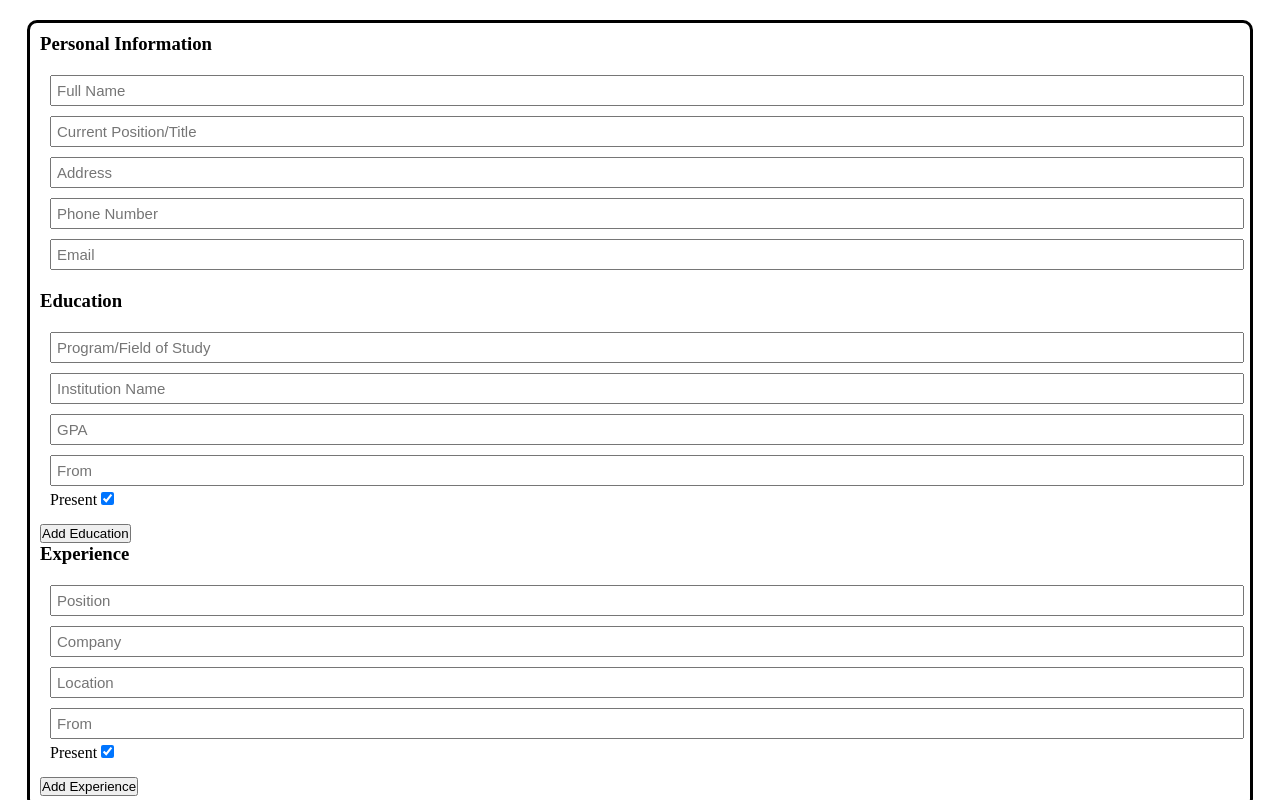
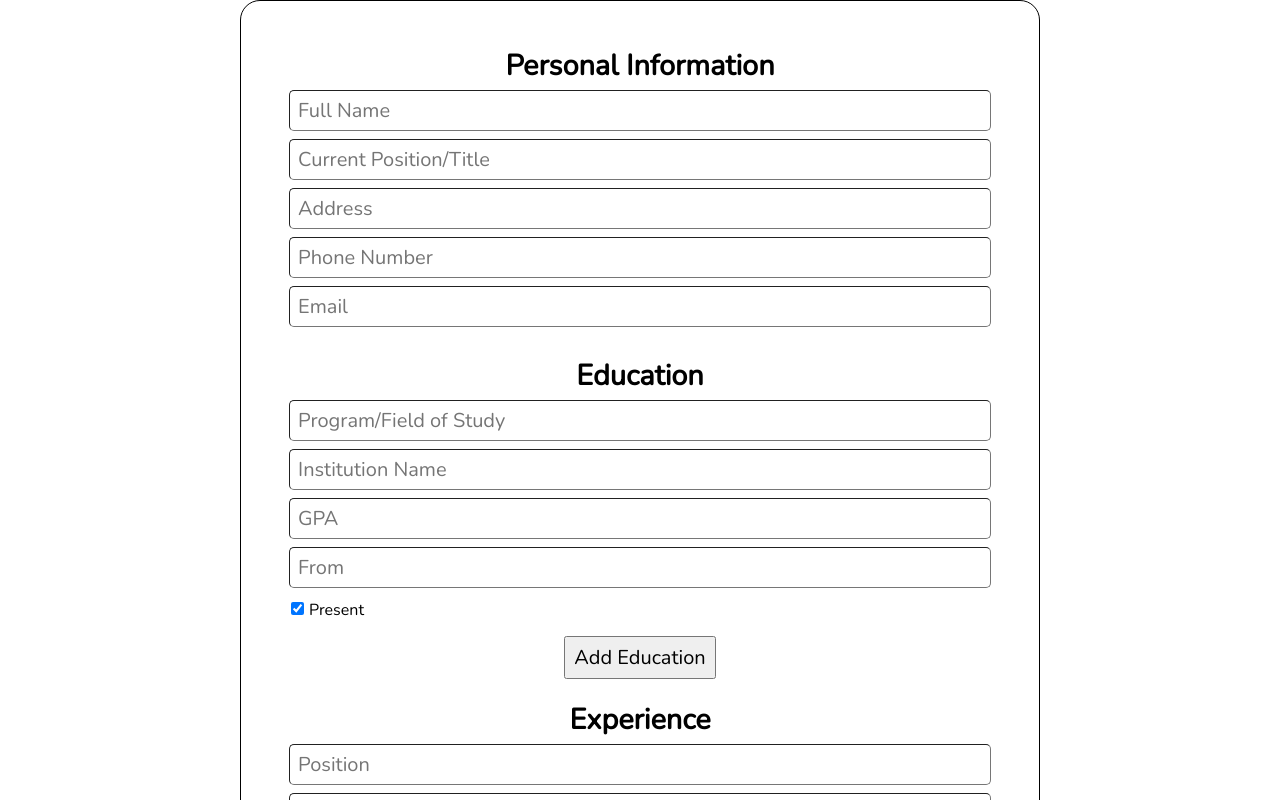
Before and after one commit to ArjunSaili1/ResumeGenerator, a React (Create React App) app: page / in a window 1280 px wide. Shown: the top 800 px of the page. Built offline with nearby package versions, Linux system fonts and the light colour scheme; the HTML template or start-up script is replaced by a standard one.

Commit message:
Updated Styling, Add Normalize.css

```diff
--- a/package.json
+++ b/package.json
@@ -6,6 +6,7 @@
     "@testing-library/jest-dom": "^5.16.2",
     "@testing-library/react": "^12.1.3",
     "@testing-library/user-event": "^13.5.0",
+    "normalize.css": "^8.0.1",
     "react": "^17.0.2",
     "react-dom": "^17.0.2",
     "react-scripts": "5.0.0",
--- a/src/App.js
+++ b/src/App.js
@@ -1,5 +1,6 @@
 import React, { Component } from "react";
 import ResumeForm from "./components/ResumeForm";
+import 'normalize.css';
 
 class App extends Component {
   constructor(){
--- a/src/components/CreateSectionButton.js
+++ b/src/components/CreateSectionButton.js
@@ -8,10 +8,10 @@ class CreateSectionButton extends Component {
 
     createButton(){
         if(this.props.newExpSection){
-            return <button onClick={this.props.newExpSection}>Add Experience</button>
+            return <button className="create-section-button" onClick={this.props.newExpSection}>Add Experience</button>
         }
         if(this.props.newEduSection){
-            return <button onClick={this.props.newEduSection}>Add Education</button>
+            return <button className="create-section-button" onClick={this.props.newEduSection}>Add Education</button>
         }
     }
 
--- a/src/components/ResumeForm.js
+++ b/src/components/ResumeForm.js
@@ -8,7 +8,7 @@ class ResumeForm extends Component {
     constructor(props){
         super(props)
 
-        this.pdSection = <Section sectionType="personal" updatePersonalInfo={this.props.updatePersonalInfo}></Section>
+        this.pdSection = <Section sectionType="personal" updatePersonalInfo={this.props.updatePersonalInfo}/>
         this.eduSection = <Section sectionType="education" addEduInfo={this.props.addEduInfo}></Section>;
         this.expSection = <Section sectionType="experience" addExpInfo={this.props.addExpInfo}></Section>;
 
@@ -41,7 +41,7 @@ class ResumeForm extends Component {
 
     render(){
         return(
-            <div>
+            <div className="resume-form-wrapper">
                 <div className="resume-form">
                 {this.pdSection}
                 {this.state.eduSections.map(section => section)}
--- a/src/components/ResumeFormSections/EducationSection.js
+++ b/src/components/ResumeFormSections/EducationSection.js
@@ -3,17 +3,17 @@ import React, { Component } from "react";
 class EducationSection extends Component {
     render(){
         return(
-            <div>
-                <h3 className="section-title">Education</h3>
+            <div className="resume-section">
+                <h2 className="section-title">Education</h2>
                 <div className="section-fields">
-                    <input type="text" name="programName" placeholder="Program/Field of Study" onChange={this.props.updateInfo}></input>
-                    <input type="text" name="schoolName" placeholder="Institution Name" onChange={this.props.updateInfo}></input>
-                    <input type="number" name="gpa" placeholder="GPA" onChange={this.props.updateInfo}></input>
-                    <input type="number" name="fromYear" placeholder="From" onChange={this.props.updateInfo}></input>
+                    <input className="section-input" type="text" name="programName" placeholder="Program/Field of Study" onChange={this.props.updateInfo}></input>
+                    <input className="section-input" type="text" name="schoolName" placeholder="Institution Name" onChange={this.props.updateInfo}></input>
+                    <input className="section-input" type="number" name="gpa" placeholder="GPA" onChange={this.props.updateInfo}></input>
+                    <input className="section-input" type="number" name="fromYear" placeholder="From" onChange={this.props.updateInfo}></input>
                     {this.props.toField}
-                    <div>
+                    <div className="present section-input">
+                        <input id="present" type="checkbox" name="expToYear" defaultChecked onChange={this.props.setToField}></input>
                         <label htmlFor="present">Present </label>
-                        <input id="present" type="checkbox" name="expToYear" defaultChecked onChange={this.props.setToField}></input>
                     </div>
                 </div>
             </div>
--- a/src/components/ResumeFormSections/ExperienceSection.js
+++ b/src/components/ResumeFormSections/ExperienceSection.js
@@ -3,17 +3,17 @@ import React, { Component } from "react";
 class ExperienceSection extends Component {
     render(){
         return(
-            <div>
-                <h3 className="section-title">Experience</h3>
+            <div className="resume-section">
+                <h2 className="section-title">Experience</h2>
                 <div className="section-fields">
-                    <input type="text" name="position" placeholder="Position" onChange={this.props.updateInfo}></input>
-                    <input type="text" name="company" placeholder="Company" onChange={this.props.updateInfo}></input>
-                    <input type="text" name="expLocation" placeholder="Location" onChange={this.props.updateInfo}></input>
-                    <input type="number" name="expFromYear" placeholder="From" onChange={this.props.updateInfo}></input>
+                    <input className="section-input" type="text" name="position" placeholder="Position" onChange={this.props.updateInfo}></input>
+                    <input className="section-input" type="text" name="company" placeholder="Company" onChange={this.props.updateInfo}></input>
+                    <input className="section-input" type="text" name="expLocation" placeholder="Location" onChange={this.props.updateInfo}></input>
+                    <input className="section-input" type="number" name="expFromYear" placeholder="From" onChange={this.props.updateInfo}></input>
                     {this.props.toField}
-                    <div>
+                    <div className="present section-input">
+                        <input id="present" type="checkbox" name="expToYear" defaultChecked onChange={this.props.setToField}></input>
                         <label htmlFor="present">Present </label>
-                        <input id="present" type="checkbox" name="expToYear" defaultChecked onChange={this.props.setToField}></input>
                     </div>
                 </div>
             </div>
--- a/src/components/ResumeFormSections/PersonalDataSection.js
+++ b/src/components/ResumeFormSections/PersonalDataSection.js
@@ -4,14 +4,14 @@ class PersonalDataSection extends Component {
 
     render(){
         return(
-            <div>
-                <h3 className="section-title">Personal Information</h3>
+            <div className="resume-section">
+                <h2 className="section-title">Personal Information</h2>
                 <div className="section-fields">
-                    <input type="text" name="name" placeholder="Full Name" onChange={this.props.updatePersonalInfo}></input>
-                    <input type="text" name="title" placeholder="Current Position/Title" onChange={this.props.updatePersonalInfo}></input>
-                    <input type="text" name="address" placeholder="Address" onChange={this.props.updatePersonalInfo}></input>
-                    <input type="number" name="phone" placeholder="Phone Number" onChange={this.props.updatePersonalInfo}></input>
-                    <input type="text" name="email" placeholder="Email" onChange={this.props.updatePersonalInfo}></input>
+                    <input className="section-input" type="text" name="name" placeholder="Full Name" onChange={this.props.updatePersonalInfo}></input>
+                    <input className="section-input" type="text" name="title" placeholder="Current Position/Title" onChange={this.props.updatePersonalInfo}></input>
+                    <input className="section-input" type="text" name="address" placeholder="Address" onChange={this.props.updatePersonalInfo}></input>
+                    <input className="section-input" type="number" name="phone" placeholder="Phone Number" onChange={this.props.updatePersonalInfo}></input>
+                    <input className="section-input" type="text" name="email" placeholder="Email" onChange={this.props.updatePersonalInfo}></input>
                 </div>
             </div>
         )
--- a/src/components/ResumeFormSections/Section.js
+++ b/src/components/ResumeFormSections/Section.js
@@ -39,7 +39,7 @@ class Section extends Component {
         }
         else{
             this.setState({
-                toField: <input type="number" name="toYear" placeholder="To" onChange={this.updateInfo}/>,
+                toField: <input  className="section-input" type="number" name="toYear" placeholder="To" onChange={this.updateInfo}/>,
                 [this.props.sectionID]: {
                     ...this.state[this.props.sectionID],
                     toYear: ""
--- a/src/styles.css
+++ b/src/styles.css
@@ -1,24 +1,66 @@
-* {
-    margin: 0;
-    padding: 0;
+@import url('https://fonts.googleapis.com/css2?family=Nunito:wght@300&display=swap');
+
+*, ::before, ::after {
+    box-sizing: border-box;
+}
+
+body{
+    font-family: 'Nunito', sans-serif;
+}
+
+.resume-form-wrapper{
+    display: flex;
+    flex-direction: row;
+    justify-content: center;
 }
 
 .resume-form{
-    width: 1200px;
-    margin: 20px auto;
-    max-width: calc(100% - 20px);
-    padding: 10px;
-    border: solid black;
-    border-radius: 10px;
+    padding: 2rem;
+    border: 1px solid black;
+    width: 800px;
+    display: flex;
+    flex-direction: column;
+    align-items: center;
+    border-radius: 20px;
+}
+
+.resume-section{
+    display: flex;
+    flex-direction: column;
+    align-items: center;
+    margin: 1rem 1rem;
 }
 
 .section-fields{
-    margin: 15px 10px 15px 10px;
+    display: flex;
+    flex-wrap: wrap;
+    gap: 0.5rem;
 }
 
-.section-fields > input{
+.section-input{
     width: 100%;
-    font-size: 15px;
-    padding: 5px;
-    margin: 5px 0px 5px 0px;
+    padding: 0.5rem;
+    font-size: 20px;
+    border-radius: 5px;
+    border-width: 1px;
 }
+
+.section-title{
+    margin: 0 0 0.5rem 0;
+    font-size: 1.8em;
+}
+
+.create-section-button{
+    margin: 0 0 0.5rem 0;
+    padding: 0.5rem;
+    font-size: 20px;
+}
+
+.present{
+    font-size: 1em;
+    padding: 5px 0px 0px 2px;
+}
+
+.present > *{
+    margin-right: 5px;
+}
```
Also changed, not shown: 1 other file (tests, documents, lock files or other folders). Lines whose indentation alone changed are shown as unchanged.
